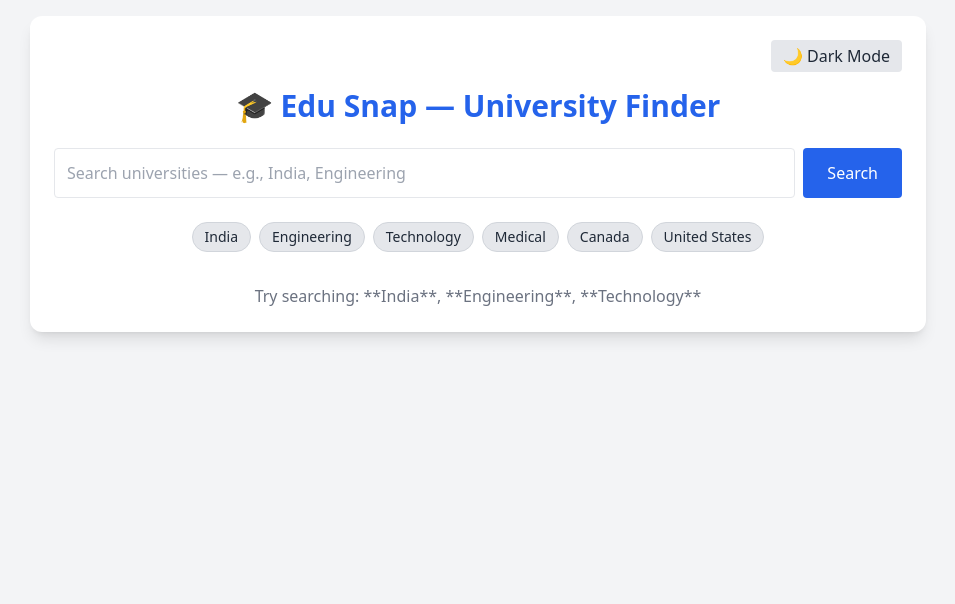
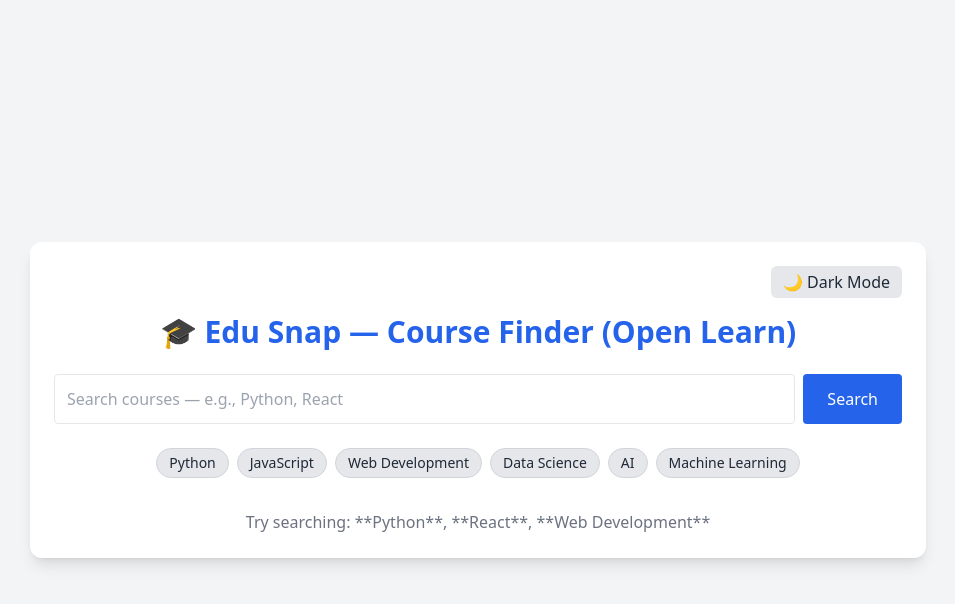
Before and after one commit to Tejas2913/Image_Fetcher_API, a React (Vite) app: page / in a window 1280 px wide. Shown: the top 604 px of the page, without its empty margins (162-1117 px from the left). Built offline with nearby package versions, Linux system fonts and the light colour scheme.

Commit message:
Update App.jsx

```diff
--- a/src/App.jsx
+++ b/src/App.jsx
@@ -3,54 +3,56 @@ import axios from "axios";
 
 function App() {
   const [keyword, setKeyword] = useState("");
-  const [universities, setUniversities] = useState([]);
+  const [courses, setCourses] = useState([]);
   const [loading, setLoading] = useState(false);
   const [darkMode, setDarkMode] = useState(false);
 
   const suggestions = [
-    "India", "Engineering", "Technology", "Medical", "Canada", "United States"
+    "Python", "JavaScript", "Web Development", "Data Science", "AI", "Machine Learning"
   ];
 
-  const searchUniversities = async (e) => {
+  const searchCourses = async (e) => {
     e.preventDefault();
     setLoading(true);
 
     try {
-      const res = await axios.get(
-        `https://cors-anywhere.herokuapp.com/https://universities.hipolabs.com/search?name=${keyword}`
-      );
-      setUniversities(res.data);
+      const res = await axios.get("https://www.open.edu.au/api/v1/courses", {
+        params: {
+          keyword: keyword,
+        },
+      });
+      setCourses(res.data);
     } catch (err) {
-      console.error("Error fetching universities:", err);
-      alert("Error fetching universities");
+      alert("Error fetching courses");
     }
     setLoading(false);
   };
 
   return (
     <div className={darkMode ? "dark" : ""}>
-      <div className="min-h-screen bg-gray-100 dark:bg-gray-900 flex justify-center items-start p-4">
+      <div className="min-h-screen bg-gray-100 dark:bg-gray-900 flex justify-center items-center p-4">
+
         <div className="max-w-4xl w-full bg-white dark:bg-gray-800 p-6 rounded-xl shadow-lg">
 
-          {/* Dark Mode */}
+          {/* Dark Mode Toggle */}
           <div className="flex justify-end mb-4">
             <button
               onClick={() => setDarkMode(!darkMode)}
-              className="px-3 py-1 bg-gray-200 dark:bg-gray-700 rounded text-gray-800 dark:text-white"
+              className="px-3 py-1 rounded-md bg-gray-200 dark:bg-gray-700 text-gray-800 dark:text-white"
             >
               {darkMode ? "☀️ Light Mode" : "🌙 Dark Mode"}
             </button>
           </div>
 
           <h1 className="text-3xl font-bold text-center mb-6 text-blue-600 dark:text-blue-300">
-            🎓 Edu Snap — University Finder
+            🎓 Edu Snap — Course Finder (Open Learn)
           </h1>
 
           {/* Search Form */}
-          <form onSubmit={searchUniversities} className="flex gap-2 mb-6">
+          <form onSubmit={searchCourses} className="flex gap-2 mb-6">
             <input
               type="text"
-              placeholder="Search universities — e.g., India, Engineering"
+              placeholder="Search courses — e.g., Python, React"
               value={keyword}
               onChange={(e) => setKeyword(e.target.value)}
               className="flex-1 p-3 border rounded dark:bg-gray-700 dark:text-white"
@@ -68,7 +70,7 @@ function App() {
                 key={idx}
                 onClick={() => {
                   setKeyword(s);
-                  searchUniversities({ preventDefault: () => {} });
+                  searchCourses({ preventDefault: () => {} });
                 }}
                 className="px-3 py-1 text-sm rounded-full bg-gray-200 dark:bg-gray-700 text-gray-800 dark:text-gray-100 border border-gray-300 dark:border-gray-600 hover:bg-blue-600 hover:text-white dark:hover:bg-blue-500 transition"
               >
@@ -79,31 +81,30 @@ function App() {
 
           {/* Loader */}
           {loading && (
-            <p className="text-center text-blue-500 mb-4">Loading universities...</p>
+            <p className="text-center text-blue-500 mb-4">Loading courses...</p>
           )}
 
           {/* Results */}
           <div className="grid sm:grid-cols-2 md:grid-cols-3 gap-4">
-            {universities.map((u, i) => (
+            {courses.map((course, i) => (
               <div key={i} className="bg-gray-50 dark:bg-gray-700 p-4 rounded-lg shadow">
-                <h3 className="font-semibold dark:text-white">{u.name}</h3>
-                <p className="text-sm text-gray-600 dark:text-gray-300">Country: {u.country}</p>
-                <p className="text-xs text-gray-500 dark:text-gray-400">Domain: {u.domains?.[0]}</p>
+                <h3 className="font-semibold dark:text-white">{course.title}</h3>
+                <p className="text-sm text-gray-600 dark:text-gray-300">{course.description}</p>
                 <a
-                  href={u.web_pages?.[0]}
+                  href={course.url}
                   target="_blank"
                   rel="noreferrer"
-                  className="mt-2 block text-center bg-blue-600 text-white py-1 rounded-md"
+                  className="mt-2 inline-block w-full text-center bg-blue-600 text-white py-1 rounded-md"
                 >
-                  Visit Website
+                  View Course
                 </a>
               </div>
             ))}
           </div>
 
-          {!loading && universities.length === 0 && (
+          {!loading && courses.length === 0 && (
             <p className="text-center text-gray-500 dark:text-gray-300 mt-4">
-              Try searching: **India**, **Engineering**, **Technology**
+              Try searching: **Python**, **React**, **Web Development**
             </p>
           )}
 
```
